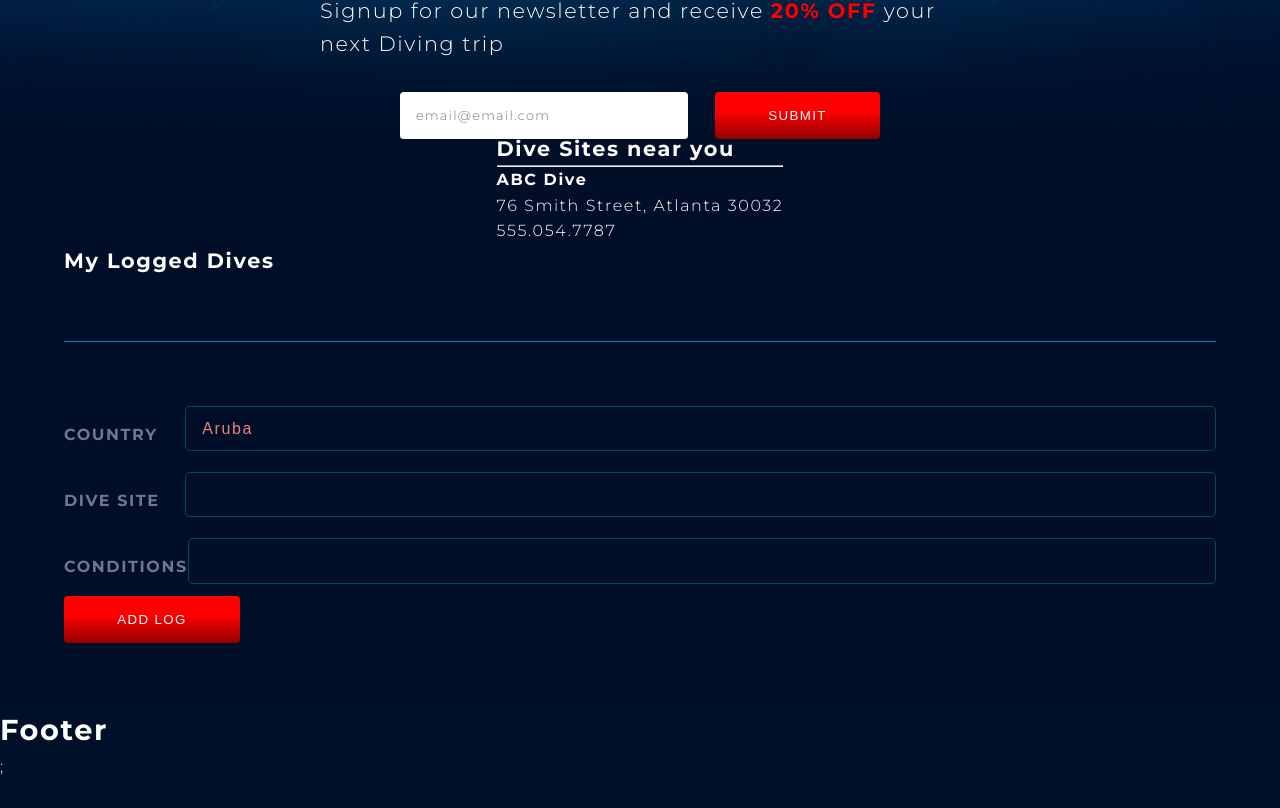
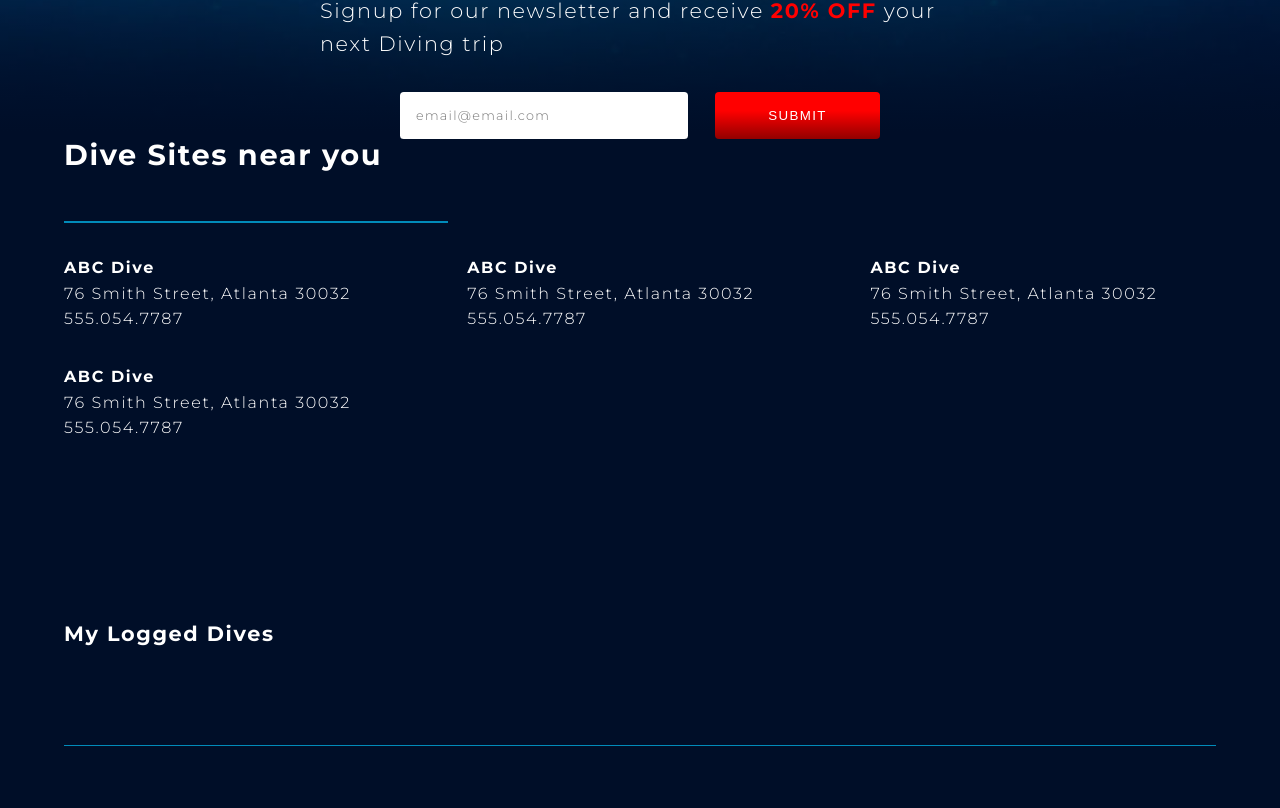
Before and after one commit to KevinMeldau/scuba-front, a React (Create React App) app: page / in a window 1280 px wide. Shown: the part 668-1476 px from the top of the page. Built offline with nearby package versions, Linux system fonts and the light colour scheme; no server answers.

Commit message:
Flex wrap cards

```diff
--- a/src/components/DiveSites.js
+++ b/src/components/DiveSites.js
@@ -2,11 +2,32 @@ import "../styles.css";
 
 export default function DiveSites() {
 	return (
-		<div className="dive-sites">
-			<div className="dive-sites">
-				<h2>Dive Sites near you</h2>
-				<hr />
-				<div className="dive-sites-container">
+		<section className="dive-sites">
+			<h2 className="h1">Dive Sites near you</h2>
+			<hr className="hr hr-dive-sites" />
+			<div className="dive-sites-container">
+				<div className="site-card">
+					<strong className="dive-site-title">ABC Dive</strong>
+					<p className="dive-site-add">
+						76 Smith Street, Atlanta 30032
+					</p>
+					<p className="dive-site-tel">555.054.7787</p>
+				</div>
+				<div className="site-card">
+					<strong className="dive-site-title">ABC Dive</strong>
+					<p className="dive-site-add">
+						76 Smith Street, Atlanta 30032
+					</p>
+					<p className="dive-site-tel">555.054.7787</p>
+				</div>
+				<div className="site-card">
+					<strong className="dive-site-title">ABC Dive</strong>
+					<p className="dive-site-add">
+						76 Smith Street, Atlanta 30032
+					</p>
+					<p className="dive-site-tel">555.054.7787</p>
+				</div>
+				<div className="site-card">
 					<strong className="dive-site-title">ABC Dive</strong>
 					<p className="dive-site-add">
 						76 Smith Street, Atlanta 30032
@@ -14,6 +35,6 @@ export default function DiveSites() {
 					<p className="dive-site-tel">555.054.7787</p>
 				</div>
 			</div>
-		</div>
+		</section>
 	);
 }
--- a/src/styles.css
+++ b/src/styles.css
@@ -25,6 +25,7 @@
   --mgn-btm-md: 1.5em;
   --mgn-btm-lg: 2em;
   --mgn-btm-xlg: 3em;
+  --mgn-btm-section: 9em;
   --fs-xl: 4rem;
   --bdr-radius: 0.3em;
   --clr-light: #fff;
@@ -55,15 +56,21 @@ body {
 h1,
 .h1 {
   font-size: var(--fs-h1);
+  margin-bottom: var(--mgn-btm-md);
 }
 
 h2,
 .h2 {
   font-size: var(--fs-h2);
+  margin-bottom: var(--mgn-btm-md);
 }
 
 a {
   text-decoration: none;
+}
+
+section {
+  width: 90vw;
 }
 
 .container {
@@ -182,7 +189,7 @@ a {
 .signup-container {
   margin: 0 auto;
   width: 50vw;
-  margin-bottom: 7em;
+  margin-bottom: var(--mgn-btm-section);
 }
 
 .signup-container p {
@@ -204,13 +211,37 @@ a {
   margin-left: 2em;
 }
 
-section {
-  width: 90vw;
-}
-
 .vl {
   border-left: 1px solid var(--clr-light);
   height: 2.5em;
+}
+
+.hr {
+  border: 1px solid var(--clr-accent);
+  margin-bottom: var(--mgn-btm-lg);
+}
+
+.hr-dive-sites {
+  width: 30vw;
+}
+
+.dive-sites-container {
+  display: -webkit-box;
+  display: -ms-flexbox;
+  display: flex;
+  -ms-flex-wrap: wrap;
+      flex-wrap: wrap;
+  -webkit-box-pack: justify;
+      -ms-flex-pack: justify;
+          justify-content: space-between;
+  margin-bottom: var(--mgn-btm-section);
+}
+
+.dive-sites-container .site-card {
+  -webkit-box-flex: 0;
+      -ms-flex: 0 1 30%;
+          flex: 0 1 30%;
+  margin-bottom: var(--mgn-btm-lg);
 }
 
 section > article {
--- a/src/styles.scss
+++ b/src/styles.scss
@@ -25,6 +25,7 @@
 	--mgn-btm-md: 1.5em;
 	--mgn-btm-lg: 2em;
 	--mgn-btm-xlg: 3em;
+	--mgn-btm-section: 9em;
 	--fs-xl: 4rem;
 	--bdr-radius: 0.3em;
 	--clr-light: #fff;
@@ -55,15 +56,21 @@ body {
 h1,
 .h1 {
 	font-size: var(--fs-h1);
+	margin-bottom: var(--mgn-btm-md);
 }
 
 h2,
 .h2 {
 	font-size: var(--fs-h2);
+	margin-bottom: var(--mgn-btm-md);
 }
 
 a {
 	text-decoration: none;
+}
+
+section {
+	width: 90vw;
 }
 
 .container {
@@ -153,7 +160,7 @@ a {
 .signup-container {
 	margin: 0 auto;
 	width: 50vw;
-	margin-bottom: 7em;
+	margin-bottom: var(--mgn-btm-section);
 	p {
 		margin-bottom: 1.5em;
 	}
@@ -169,13 +176,29 @@ a {
 	}
 }
 
-section {
-	width: 90vw;
-}
-
 .vl {
 	border-left: 1px solid var(--clr-light);
 	height: 2.5em;
+}
+
+.hr {
+	border: 1px solid var(--clr-accent);
+	margin-bottom: var(--mgn-btm-lg);
+}
+
+.hr-dive-sites {
+	width: 30vw;
+}
+
+.dive-sites-container {
+	display: flex;
+	flex-wrap: wrap;
+	justify-content: space-between;
+	margin-bottom: var(--mgn-btm-section);
+	.site-card {
+		flex: 0 1 30%;
+		margin-bottom: var(--mgn-btm-lg);
+	}
 }
 
 section > article {
```
Also changed, not shown: 1 other file (tests, documents, lock files or other folders).
